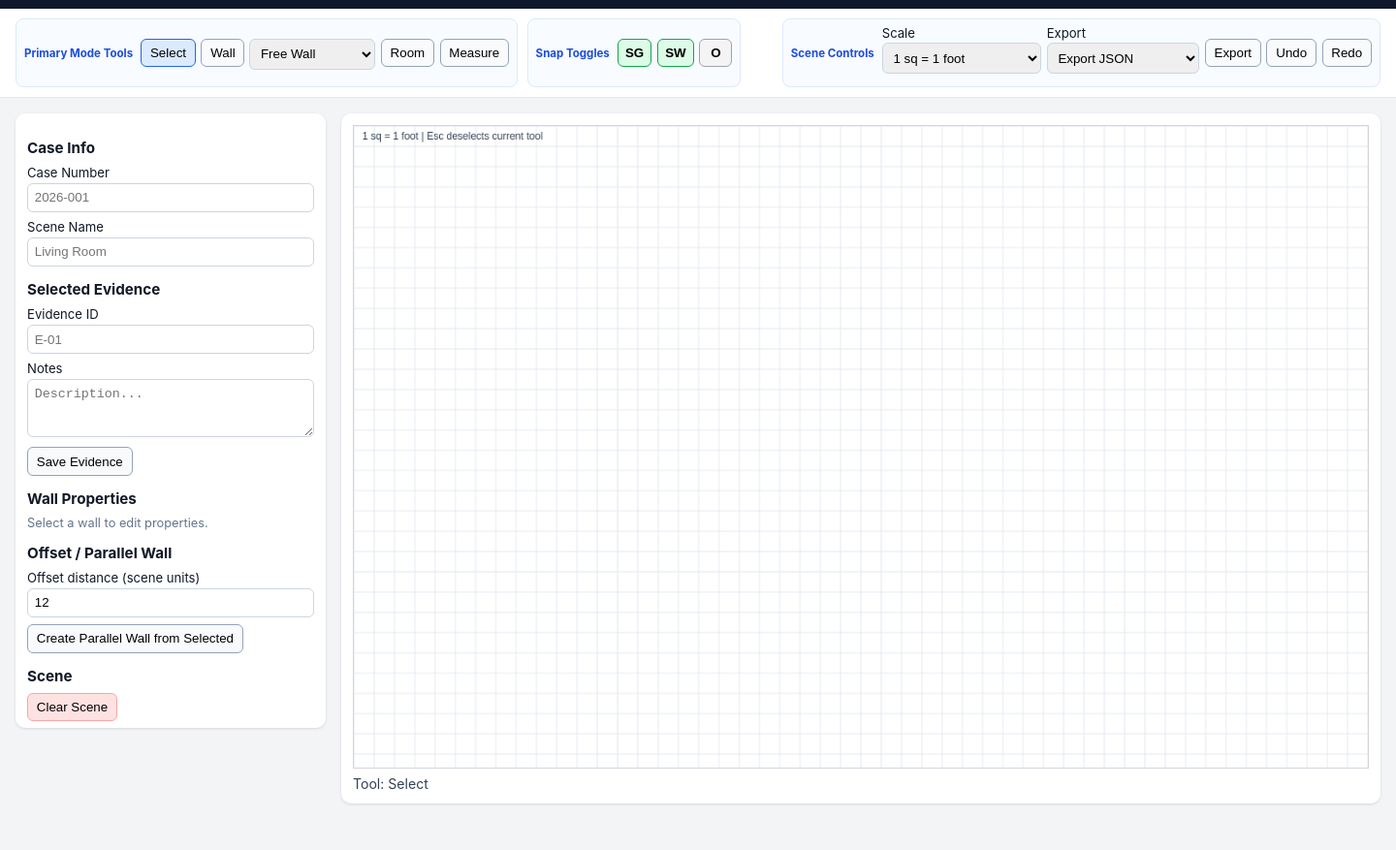
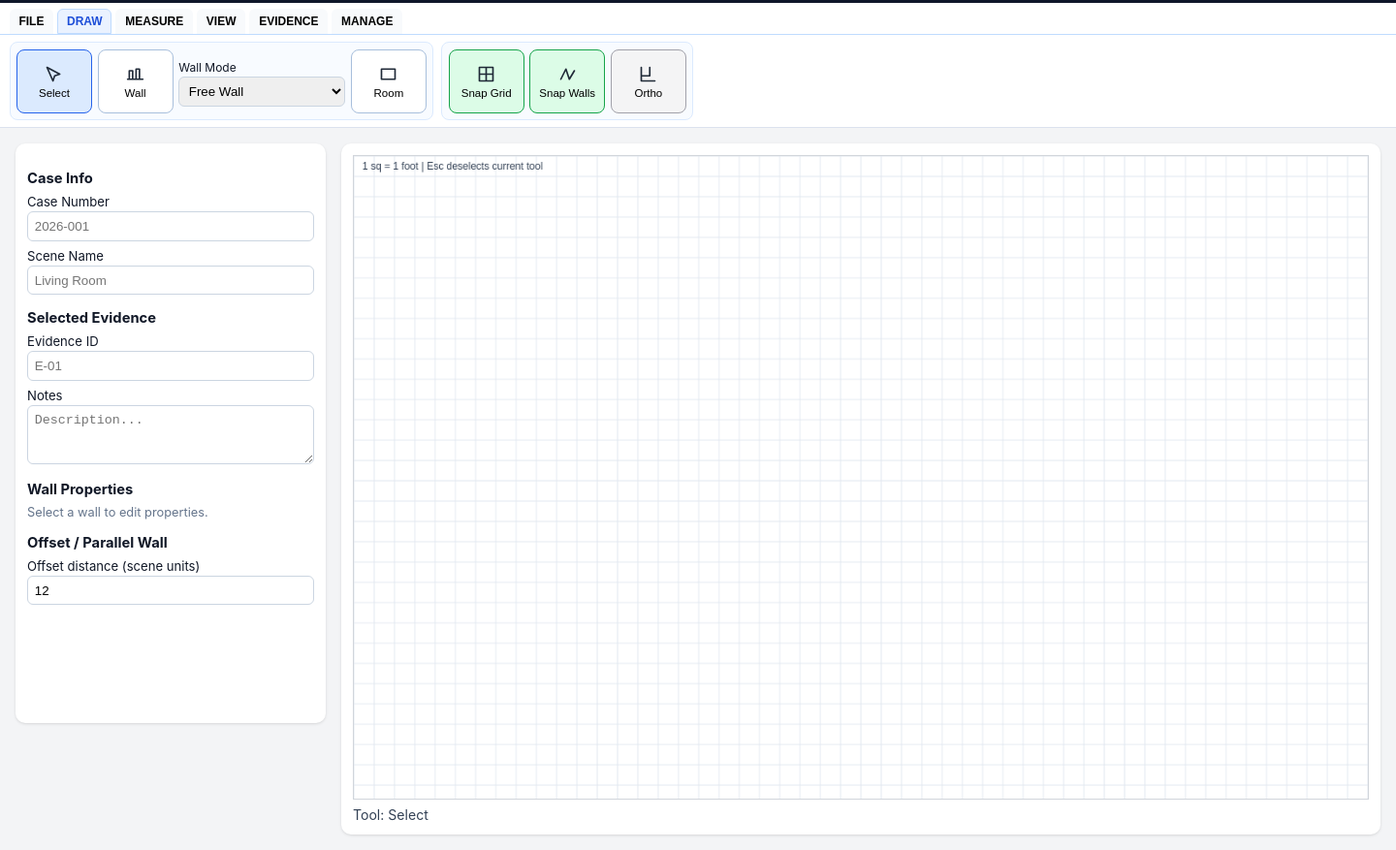
Before and after one commit to Dreher875/git_test, an Electron app: page index.html in a window 1440 px wide. Shown: the part 60-937 px from the top of the page at 97% size. Before the commit the page ends 905 px from the top, so only its background shows below. Drawn offline with Linux system fonts and the light colour scheme.

Commit message:
Convert toolbar to ribbon tabs with SVG icon groups and tooltips

```diff
--- a/app.js
+++ b/app.js
@@ -4,6 +4,9 @@ const ctx = canvas.getContext('2d');
 const toolButtons = [...document.querySelectorAll('.tool-btn')];
 const statusEl = document.getElementById('status');
 const wallModeDropdown = document.getElementById('wallModeDropdown');
+
+const tabButtons = [...document.querySelectorAll('.tab-btn')];
+const ribbonPanels = [...document.querySelectorAll('.ribbon-panel')];
 
 const toggleSnapGridBtn = document.getElementById('toggleSnapGrid');
 const toggleSnapWallsBtn = document.getElementById('toggleSnapWalls');
@@ -243,15 +246,25 @@ function updateWallPropertiesPanel() {
   wallPropertiesPanel.classList.remove('hidden');
 }
 
+
+function setActiveTab(tabName) {
+  tabButtons.forEach((btn) => btn.classList.toggle('active', btn.dataset.tab === tabName));
+  ribbonPanels.forEach((panel) => panel.classList.toggle('active', panel.dataset.panel === tabName));
+}
+
+tabButtons.forEach((btn) => {
+  btn.addEventListener('click', () => setActiveTab(btn.dataset.tab));
+});
+
 function renderToggles() {
   const map = [
-    [toggleSnapGridBtn, state.snapGrid, 'SG'],
-    [toggleSnapWallsBtn, state.snapWalls, 'SW'],
-    [toggleOrthoBtn, state.ortho, 'O'],
+    [toggleSnapGridBtn, state.snapGrid, 'Snap Grid'],
+    [toggleSnapWallsBtn, state.snapWalls, 'Snap Walls'],
+    [toggleOrthoBtn, state.ortho, 'Ortho'],
   ];
   map.forEach(([btn, val, label]) => {
-    btn.textContent = label;
-    btn.title = `${label} ${val ? 'ON' : 'OFF'}`;
+    btn.title = `${label}: ${val ? 'ON' : 'OFF'}`;
+    btn.setAttribute('aria-pressed', String(val));
     btn.classList.toggle('toggle-on', val);
     btn.classList.toggle('toggle-off', !val);
   });
@@ -262,7 +275,7 @@ function setTool(tool) {
   state.startPoint = null;
   state.previewPoint = null;
   toolButtons.forEach((b) => b.classList.toggle('active', b.dataset.tool === tool));
-  statusEl.textContent = tool === 'none' ? 'No tool selected (Esc to deselect)' : `Tool: ${tool}`;
+  statusEl.textContent = tool === 'none' ? 'No tool selected (Esc to deselect)' : (tool === 'wall' ? `Tool: wall (${state.wallMode})` : `Tool: ${tool}`);
   draw();
 }
 
@@ -559,6 +572,7 @@ document.getElementById('clearScene').addEventListener('click', () => {
   draw();
 });
 
+setActiveTab('draw');
 updateScaleFromInputs();
 renderToggles();
 updateWallPropertiesPanel();
--- a/index.html
+++ b/index.html
@@ -9,38 +9,95 @@
 <body>
   <header>
     <h1>crime_scene</h1>
-    <p>Diagram scenes with wall tools, snapping, and scene controls.</p>
+    <p>Diagram scenes with a ribbon-style workflow.</p>
   </header>
 
-  <nav class="top-toolbar" aria-label="Main toolbar">
-    <div class="toolbar-section">
-      <span class="section-title">Primary Mode Tools</span>
-      <button data-tool="select" class="tool-btn active">Select</button>
+  <section class="ribbon" aria-label="Ribbon toolbar">
+    <div class="ribbon-tabs" role="tablist">
+      <button class="tab-btn" data-tab="file" role="tab" title="File tools">FILE</button>
+      <button class="tab-btn active" data-tab="draw" role="tab" title="Drawing tools">DRAW</button>
+      <button class="tab-btn" data-tab="measure" role="tab" title="Measurement tools">MEASURE</button>
+      <button class="tab-btn" data-tab="view" role="tab" title="View and scale settings">VIEW</button>
+      <button class="tab-btn" data-tab="evidence" role="tab" title="Evidence tools">EVIDENCE</button>
+      <button class="tab-btn" data-tab="manage" role="tab" title="Scene management tools">MANAGE</button>
+    </div>
 
-      <div class="wall-dropdown-wrap">
-        <button data-tool="wall" class="tool-btn" id="wallToolBtn">Wall</button>
-        <select id="wallModeDropdown" aria-label="Wall mode">
+    <div class="ribbon-panels">
+      <div class="ribbon-panel" data-panel="file">
+        <div class="ribbon-group">
+          <button id="runExport" class="ribbon-tool" title="Export using selected format">
+            <svg viewBox="0 0 24 24"><path d="M12 3v10m0 0 4-4m-4 4-4-4M5 14v4h14v-4"/></svg>
+            <span>Export</span>
+          </button>
+          <label class="ribbon-field">Format
+            <select id="exportDropdown">
+              <option value="json">JSON</option>
+              <option value="png">PNG</option>
+            </select>
+          </label>
+        </div>
+        <div class="ribbon-group">
+          <button id="undoBtn" class="ribbon-tool" title="Undo (Ctrl/Cmd+Z)">
+            <svg viewBox="0 0 24 24"><path d="M9 7H4v5M4 12a8 8 0 1 0 2.3-5.7L4 8"/></svg>
+            <span>Undo</span>
+          </button>
+          <button id="redoBtn" class="ribbon-tool" title="Redo (Shift+Ctrl/Cmd+Z)">
+            <svg viewBox="0 0 24 24"><path d="M15 7h5v5M20 12a8 8 0 1 1-2.3-5.7L20 8"/></svg>
+            <span>Redo</span>
+          </button>
+        </div>
+      </div>
+
+      <div class="ribbon-panel active" data-panel="draw">
+        <div class="ribbon-group">
+          <button data-tool="select" class="ribbon-tool tool-btn active" title="Select walls/evidence">
+            <svg viewBox="0 0 24 24"><path d="m4 4 7 16 2-6 6-2L4 4z"/></svg>
+            <span>Select</span>
+          </button>
+          <button data-tool="wall" class="ribbon-tool tool-btn" title="Draw wall">
+            <svg viewBox="0 0 24 24"><path d="M3 18h18M5 18V8h4v10m4 0V6h4v12"/></svg>
+            <span>Wall</span>
+          </button>
+          <label class="ribbon-field">Wall Mode
+            <select id="wallModeDropdown" title="Wall mode">
               <option value="free">Free Wall</option>
               <option value="straight">Straight Wall</option>
             </select>
+          </label>
+          <button data-tool="room" class="ribbon-tool tool-btn" title="Draw rectangle room">
+            <svg viewBox="0 0 24 24"><path d="M4 6h16v12H4z"/></svg>
+            <span>Room</span>
+          </button>
+        </div>
+        <div class="ribbon-group">
+          <button id="toggleSnapGrid" class="ribbon-tool icon-toggle" title="Toggle snap to grid">
+            <svg viewBox="0 0 24 24"><path d="M4 4h16v16H4zM4 12h16M12 4v16"/></svg>
+            <span>Snap Grid</span>
+          </button>
+          <button id="toggleSnapWalls" class="ribbon-tool icon-toggle" title="Toggle snap to walls">
+            <svg viewBox="0 0 24 24"><path d="M4 18 10 6l4 12 6-10"/></svg>
+            <span>Snap Walls</span>
+          </button>
+          <button id="toggleOrtho" class="ribbon-tool icon-toggle" title="Toggle ortho constraint">
+            <svg viewBox="0 0 24 24"><path d="M4 4v16h16M4 14h10V4"/></svg>
+            <span>Ortho</span>
+          </button>
+        </div>
       </div>
 
-      <button data-tool="room" class="tool-btn">Room</button>
-      <button data-tool="measure" class="tool-btn">Measure</button>
+      <div class="ribbon-panel" data-panel="measure">
+        <div class="ribbon-group">
+          <button data-tool="measure" class="ribbon-tool tool-btn" title="Measure distance">
+            <svg viewBox="0 0 24 24"><path d="M3 16 16 3l5 5L8 21H3zM11 8l5 5"/></svg>
+            <span>Measure</span>
+          </button>
+        </div>
       </div>
 
-    <div class="toolbar-section compact">
-      <span class="section-title">Snap Toggles</span>
-      <button id="toggleSnapGrid" class="icon-toggle">SG</button>
-      <button id="toggleSnapWalls" class="icon-toggle">SW</button>
-      <button id="toggleOrtho" class="icon-toggle">O</button>
-    </div>
-
-    <div class="toolbar-section scene-controls">
-      <span class="section-title">Scene Controls</span>
-      <label>
-        Scale
-        <select id="scalePreset">
+      <div class="ribbon-panel" data-panel="view">
+        <div class="ribbon-group">
+          <label class="ribbon-field">Scale
+            <select id="scalePreset" title="Scene scale">
               <option value="6in">1 sq = 6 inches</option>
               <option value="1ft" selected>1 sq = 1 foot</option>
               <option value="2ft">1 sq = 2 feet</option>
@@ -48,24 +105,42 @@
             </select>
           </label>
           <div id="customScaleWrap" class="inline-row hidden">
-        <input id="customScaleValue" type="number" min="0.1" step="0.1" value="1" />
-        <select id="customScaleUnit">
+            <input id="customScaleValue" type="number" min="0.1" step="0.1" value="1" title="Custom scale value" />
+            <select id="customScaleUnit" title="Custom scale unit">
               <option value="in">inches</option>
               <option value="ft" selected>feet</option>
             </select>
           </div>
-      <label>
-        Export
-        <select id="exportDropdown">
-          <option value="json">Export JSON</option>
-          <option value="png">Export PNG</option>
-        </select>
-      </label>
-      <button id="runExport">Export</button>
-      <button id="undoBtn">Undo</button>
-      <button id="redoBtn">Redo</button>
         </div>
-  </nav>
+      </div>
+
+      <div class="ribbon-panel" data-panel="evidence">
+        <div class="ribbon-group">
+          <button data-tool="evidence" class="ribbon-tool tool-btn" title="Place evidence marker">
+            <svg viewBox="0 0 24 24"><path d="M12 3 3 8v8l9 5 9-5V8l-9-5z"/></svg>
+            <span>Evidence</span>
+          </button>
+          <button id="saveEvidence" class="ribbon-tool" title="Save selected evidence details">
+            <svg viewBox="0 0 24 24"><path d="M5 4h12l2 2v14H5zM8 4v6h8V4"/></svg>
+            <span>Save Evidence</span>
+          </button>
+        </div>
+      </div>
+
+      <div class="ribbon-panel" data-panel="manage">
+        <div class="ribbon-group">
+          <button id="createOffsetWall" class="ribbon-tool" title="Create parallel wall from selected wall">
+            <svg viewBox="0 0 24 24"><path d="M4 8h16M4 16h16M7 5v6M17 13v6"/></svg>
+            <span>Offset Wall</span>
+          </button>
+          <button id="clearScene" class="ribbon-tool danger" title="Clear all walls, evidence, and measurements">
+            <svg viewBox="0 0 24 24"><path d="M4 7h16M9 7V4h6v3m-8 0 1 13h8l1-13"/></svg>
+            <span>Clear Scene</span>
+          </button>
+        </div>
+      </div>
+    </div>
+  </section>
 
   <main>
     <aside class="panel">
@@ -76,7 +151,6 @@
       <h2>Selected Evidence</h2>
       <label>Evidence ID <input id="evidenceId" placeholder="E-01" /></label>
       <label>Notes <textarea id="evidenceNotes" rows="3" placeholder="Description..."></textarea></label>
-      <button id="saveEvidence">Save Evidence</button>
 
       <h2>Wall Properties</h2>
       <div id="wallPropertiesEmpty" class="muted">Select a wall to edit properties.</div>
@@ -97,10 +171,6 @@
 
       <h2>Offset / Parallel Wall</h2>
       <label>Offset distance (scene units) <input id="offsetDistance" type="number" min="0.1" step="0.1" value="12" /></label>
-      <button id="createOffsetWall">Create Parallel Wall from Selected</button>
-
-      <h2>Scene</h2>
-      <button id="clearScene" class="danger">Clear Scene</button>
     </aside>
 
     <section class="canvas-wrap">
--- a/styles.css
+++ b/styles.css
@@ -1,56 +1,62 @@
 :root { font-family: Inter, system-ui, Arial, sans-serif; color: #111827; }
 body { margin: 0; background: #f3f4f6; }
-header { background: #0f172a; color: #f8fafc; padding: 0.8rem 1.2rem; }
-header h1 { margin: 0; font-size: 1.15rem; }
-header p { margin: 0.3rem 0 0; color: #cbd5e1; font-size: 0.9rem; }
+header { background: #0f172a; color: #f8fafc; padding: 0.7rem 1.1rem; }
+header h1 { margin: 0; font-size: 1.1rem; }
+header p { margin: 0.25rem 0 0; color: #cbd5e1; font-size: 0.86rem; }
 
-.top-toolbar {
-  display: flex;
-  gap: 0.6rem;
-  padding: 0.6rem 1rem;
-  border-bottom: 1px solid #e2e8f0;
-  background: #fff;
-  align-items: stretch;
+.ribbon { background: #fff; border-bottom: 1px solid #dbe2ee; }
+.ribbon-tabs { display: flex; gap: 0.25rem; padding: 0.35rem 0.6rem 0; }
+.tab-btn {
+  border: 1px solid transparent; background: #f8fafc; border-radius: 6px 6px 0 0;
+  padding: 0.32rem 0.55rem; font-size: 0.75rem; font-weight: 700; cursor: pointer;
 }
-.toolbar-section {
-  display: flex;
-  align-items: center;
-  gap: 0.35rem;
-  border: 1px solid #dbeafe;
-  background: #f8fbff;
-  border-radius: 8px;
-  padding: 0.35rem 0.5rem;
+.tab-btn.active { background: #eaf2ff; border-color: #bfdbfe; color: #1d4ed8; }
+
+.ribbon-panels { border-top: 1px solid #bfdbfe; padding: 0.45rem 0.6rem; }
+.ribbon-panel { display: none; align-items: stretch; gap: 0.5rem; }
+.ribbon-panel.active { display: flex; }
+
+.ribbon-group {
+  display: flex; align-items: flex-end; gap: 0.35rem;
+  border: 1px solid #dbeafe; background: #f8fbff; border-radius: 8px; padding: 0.4rem;
 }
-.toolbar-section.scene-controls { margin-left: auto; }
-.section-title { font-size: 0.72rem; color: #1d4ed8; font-weight: 700; margin-right: 0.15rem; }
+
+.ribbon-tool {
+  display: inline-flex; flex-direction: column; align-items: center; justify-content: center;
+  gap: 0.2rem; min-width: 78px; min-height: 66px; border: 1px solid #a8bfdc;
+  border-radius: 8px; background: #ffffff; cursor: pointer; padding: 0.3rem;
+}
+.ribbon-tool span { font-size: 0.72rem; }
+.ribbon-tool svg {
+  width: 21px; height: 21px; fill: none; stroke: #1f2937; stroke-width: 1.9;
+  stroke-linecap: round; stroke-linejoin: round;
+}
+.ribbon-tool.active { border-color: #2563eb; background: #dbeafe; }
+.ribbon-tool.danger { border-color: #fca5a5; background: #fee2e2; }
+
+.ribbon-field { font-size: 0.75rem; min-width: 130px; }
+.ribbon-field select, .ribbon-field input {
+  width: 100%; margin-top: 0.14rem; padding: 0.35rem; border: 1px solid #cbd5e1; border-radius: 6px;
+}
 
 main { display: grid; grid-template-columns: 320px 1fr; gap: 1rem; padding: 1rem; }
 .panel, .canvas-wrap { background: #fff; border-radius: 10px; box-shadow: 0 1px 3px rgba(0,0,0,0.12); padding: 0.75rem; }
-.panel { height: calc(100vh - 190px); overflow: auto; }
+.panel { height: calc(100vh - 226px); overflow: auto; }
 .canvas-wrap { display: flex; flex-direction: column; }
-.panel h2 { font-size: 0.95rem; margin: 0.9rem 0 0.5rem; }
 
+.panel h2 { font-size: 0.92rem; margin: 0.9rem 0 0.45rem; }
 label { display: block; font-size: 0.82rem; margin-bottom: 0.45rem; }
-input, textarea, select {
-  width: 100%; margin-top: 0.15rem; padding: 0.42rem; border: 1px solid #cbd5e1; border-radius: 6px; box-sizing: border-box;
-}
+input, textarea, select { width: 100%; margin-top: 0.14rem; padding: 0.42rem; border: 1px solid #cbd5e1; border-radius: 6px; box-sizing: border-box; }
 
-button {
-  border: 1px solid #94a3b8; background: #f8fafc; border-radius: 6px; padding: 0.38rem 0.55rem; cursor: pointer;
-}
+button { border: 1px solid #94a3b8; background: #f8fafc; border-radius: 6px; padding: 0.38rem 0.55rem; cursor: pointer; }
 button.active { border-color: #2563eb; background: #dbeafe; }
-button.danger { background: #fee2e2; border-color: #fca5a5; }
-
-.wall-dropdown-wrap { display: flex; gap: 0.3rem; align-items: center; }
-#wallModeDropdown { width: 130px; }
-.icon-toggle { min-width: 34px; padding: 0.35rem 0.45rem; font-weight: 700; }
-.toggle-on { border-color: #16a34a; background: #dcfce7; }
-.toggle-off { border-color: #a1a1aa; background: #f4f4f5; }
 
 #sceneCanvas { border: 1px solid #d1d5db; max-width: 100%; }
 #status { margin-top: 0.45rem; font-size: 0.88rem; color: #334155; }
 
-.inline-row { display: grid; grid-template-columns: 1fr 1fr; gap: 0.4rem; }
+.inline-row { display: grid; grid-template-columns: 1fr 1fr; gap: 0.4rem; min-width: 180px; }
 .hidden { display: none; }
-.scale-summary { font-size: 0.75rem; color: #334155; }
 .muted { font-size: 0.8rem; color: #64748b; }
+
+.toggle-on { border-color: #16a34a; background: #dcfce7; }
+.toggle-off { border-color: #a1a1aa; background: #f4f4f5; }
```
Also changed, not shown: README.md. Lines whose indentation alone changed are shown as unchanged.
